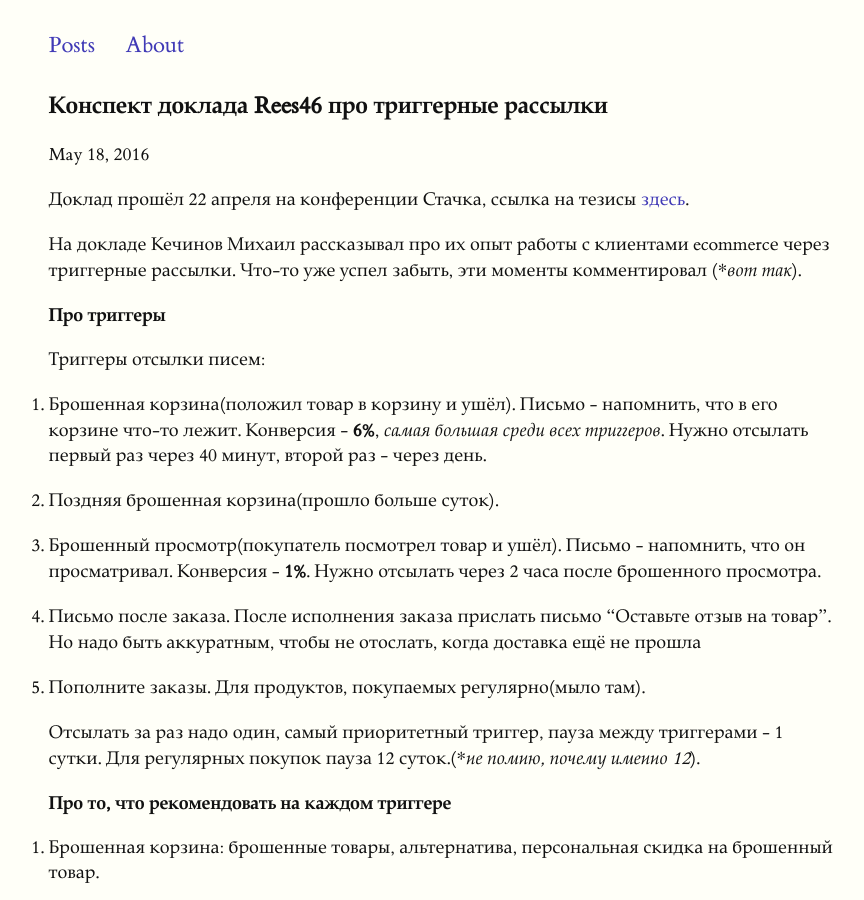
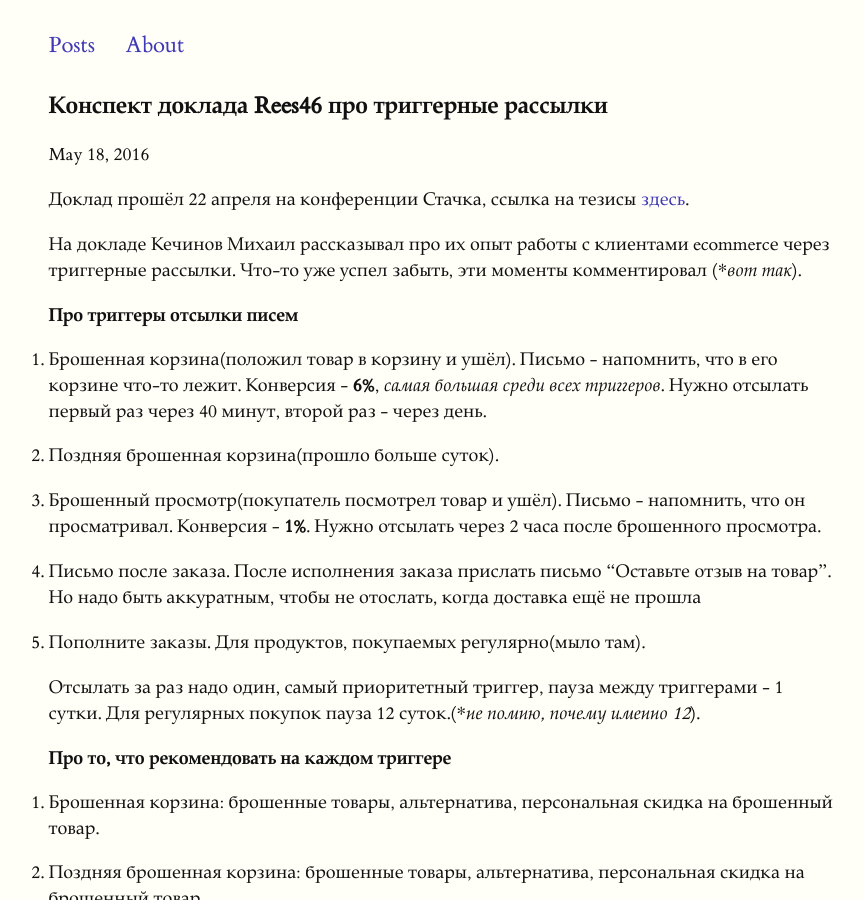
Before and after one commit to Khelek/khelek.github.io, a Jekyll site: the page built from _posts/2016-05-18-rees46-conspect.md, in a window 1280 px wide and 900 px high. Shown: the whole window, without its empty margins (59-923 px from the left). Built offline with Jekyll 4.4.1, drawn with Linux system fonts in a browser that asks for light colours.

Commit message:
minor title fix in rees46

```diff
--- a/_posts/2016-05-18-rees46-conspect.md
+++ b/_posts/2016-05-18-rees46-conspect.md
@@ -8,8 +8,7 @@ layout: post
 На докладе Кечинов Михаил рассказывал про их опыт работы с клиентами ecommercе через триггерные рассылки.
 Что-то уже успел забыть, эти моменты комментировал (*_вот так_).
 
-### Про триггеры
-Триггеры отсылки писем:
+### Про триггеры отсылки писем
 
 1. Брошенная корзина(положил товар в корзину и ушёл). Письмо - напомнить, что в его корзине что-то лежит. Конверсия - **6%**, _самая большая среди всех триггеров_. Нужно отсылать первый раз через 40 минут, второй раз - через день.
 2. Поздняя брошенная корзина(прошло больше суток).
```
